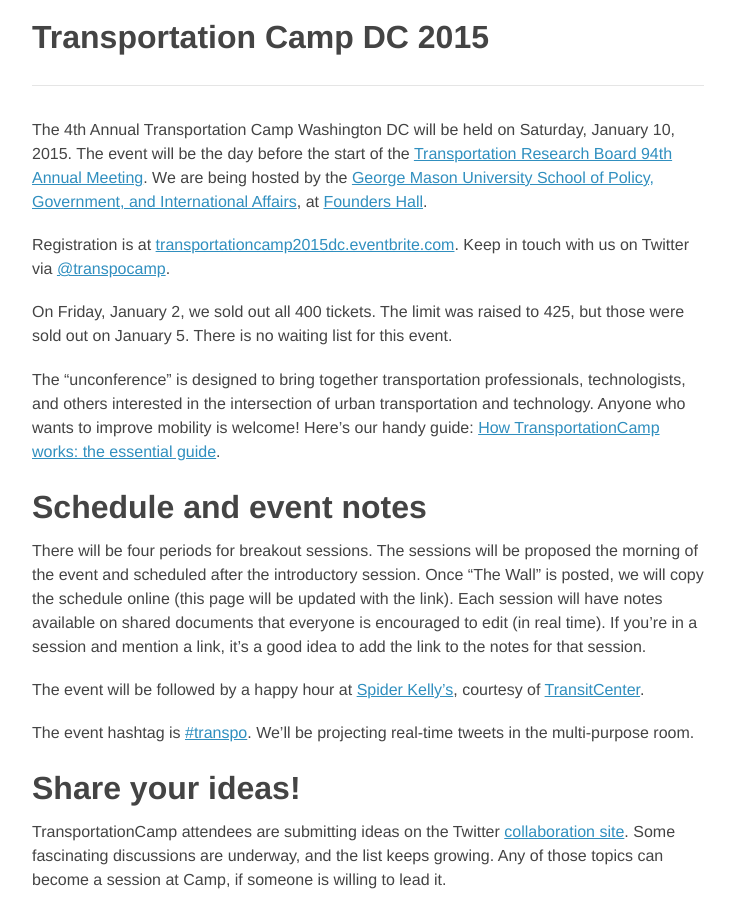
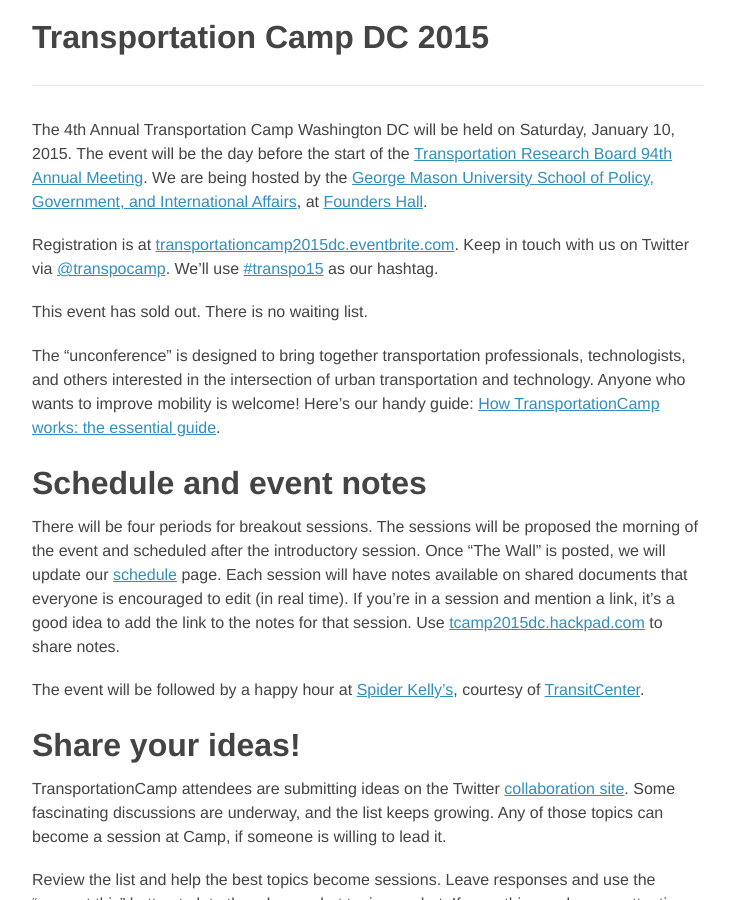
Before and after one commit to transpocamp/transportationcamp.org, a Jekyll site: the page built from events/dc-2015/index.markdown, in a window 1280 px wide and 900 px high, scrolled down 227 px. Shown: the whole window, without its empty margins (272-1006 px from the left). Built offline with Jekyll 4.4.1, drawn with Linux system fonts in a browser that asks for light colours; nearby versions of some CDN libraries; Markdown is read by kramdown in place of the engine named in the settings.

Commit message:
new info

```diff
--- a/events/dc-2015/index.markdown
+++ b/events/dc-2015/index.markdown
@@ -11,18 +11,16 @@
 
 The 4th Annual Transportation Camp Washington DC will be held on Saturday, January 10, 2015. The event will be the day before the start of the [Transportation Research Board 94th Annual Meeting](http://www.trb.org/AnnualMeeting2015/AnnualMeeting2015.aspx). We are being hosted by the [George Mason University School of Policy, Government, and International Affairs](http://spgia.gmu.edu/), at [Founders Hall](http://arlington.gmu.edu/).
 
-Registration is at [transportationcamp2015dc.eventbrite.com](https://transportationcamp2015dc.eventbrite.com). Keep in touch with us on Twitter via [@transpocamp](https://twitter.com/transpocamp).
+Registration is at [transportationcamp2015dc.eventbrite.com](https://transportationcamp2015dc.eventbrite.com). Keep in touch with us on Twitter via [@transpocamp](https://twitter.com/transpocamp). We'll use [#transpo15](https://twitter.com/search?q=%23transpo15) as our hashtag.
 
-On Friday, January 2, we sold out all 400 tickets. The limit was raised to 425, but those were sold out on January 5. There is no waiting list for this event.
+This event has sold out. There is no waiting list.
 
 The “unconference” is designed to bring together transportation professionals, technologists, and others interested in the intersection of urban transportation and technology. Anyone who wants to improve mobility is welcome! Here's our handy guide: [How TransportationCamp works: the essential guide](http://transportationcamp.org/2011/02/how-transportationcamp-works-the-essential-guide/).
 
 ## Schedule and event notes
-There will be four periods for breakout sessions. The sessions will be proposed the morning of the event and scheduled after the introductory session. Once "The Wall" is posted, we will copy the schedule online (this page will be updated with the link). Each session will have notes available on shared documents that everyone is encouraged to edit (in real time). If you're in a session and mention a link, it's a good idea to add the link to the notes for that session.
+There will be four periods for breakout sessions. The sessions will be proposed the morning of the event and scheduled after the introductory session. Once "The Wall" is posted, we will update our [schedule](http://transportationcamp.org/events/dc-2015/schedule.html) page. Each session will have notes available on shared documents that everyone is encouraged to edit (in real time). If you're in a session and mention a link, it's a good idea to add the link to the notes for that session. Use [tcamp2015dc.hackpad.com](https://tcamp2015dc.hackpad.com/) to share notes.
 
 The event will be followed by a happy hour at [Spider Kelly's](http://spiderkellys.com/), courtesy of [TransitCenter](http://transitcenter.org/).
-
-The event hashtag is [#transpo](https://twitter.com/search?q=%23transpo&src=typd&f=realtime). We'll be projecting real-time tweets in the multi-purpose room.
 
 ## Share your ideas!
 TransportationCamp attendees are submitting ideas on the Twitter [collaboration site](http://ideas.transportationcamp.org). Some fascinating discussions are underway, and the list keeps growing. Any of those topics can become a session at Camp, if someone is willing to lead it.
```
